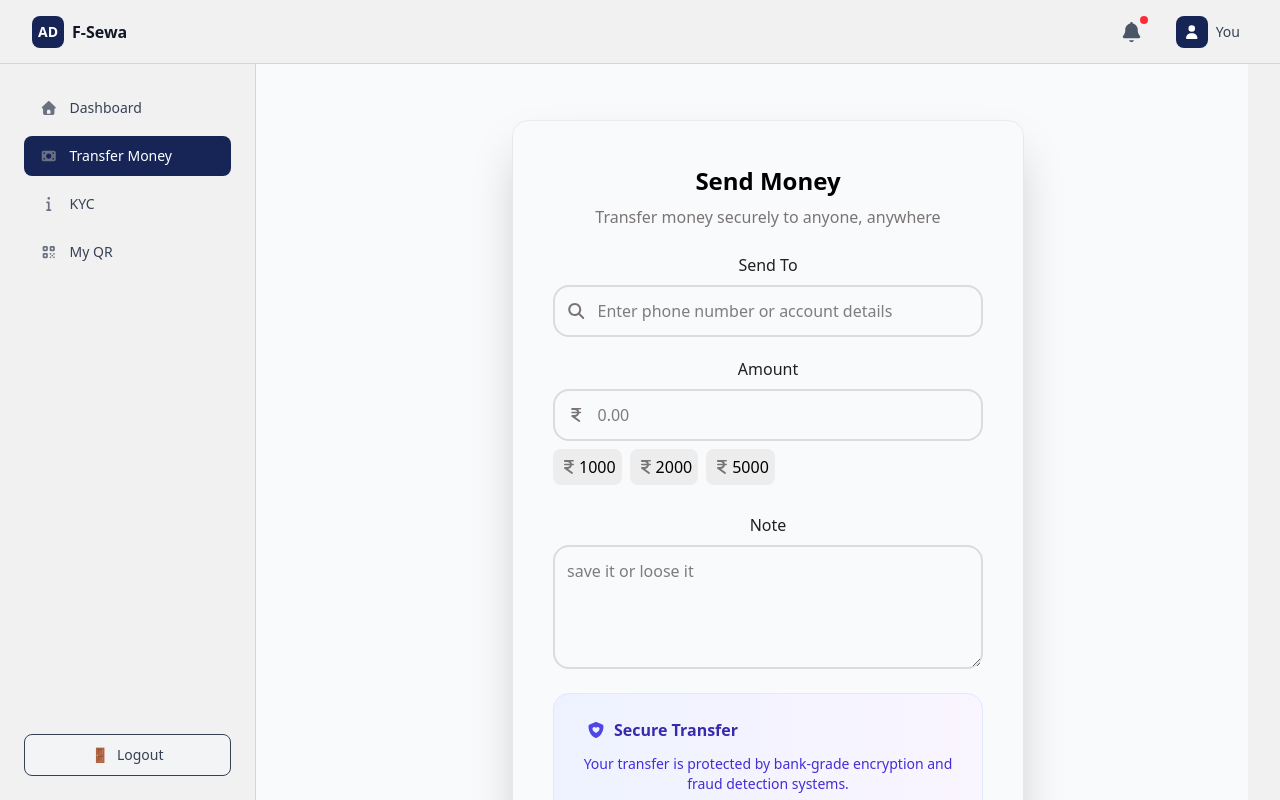
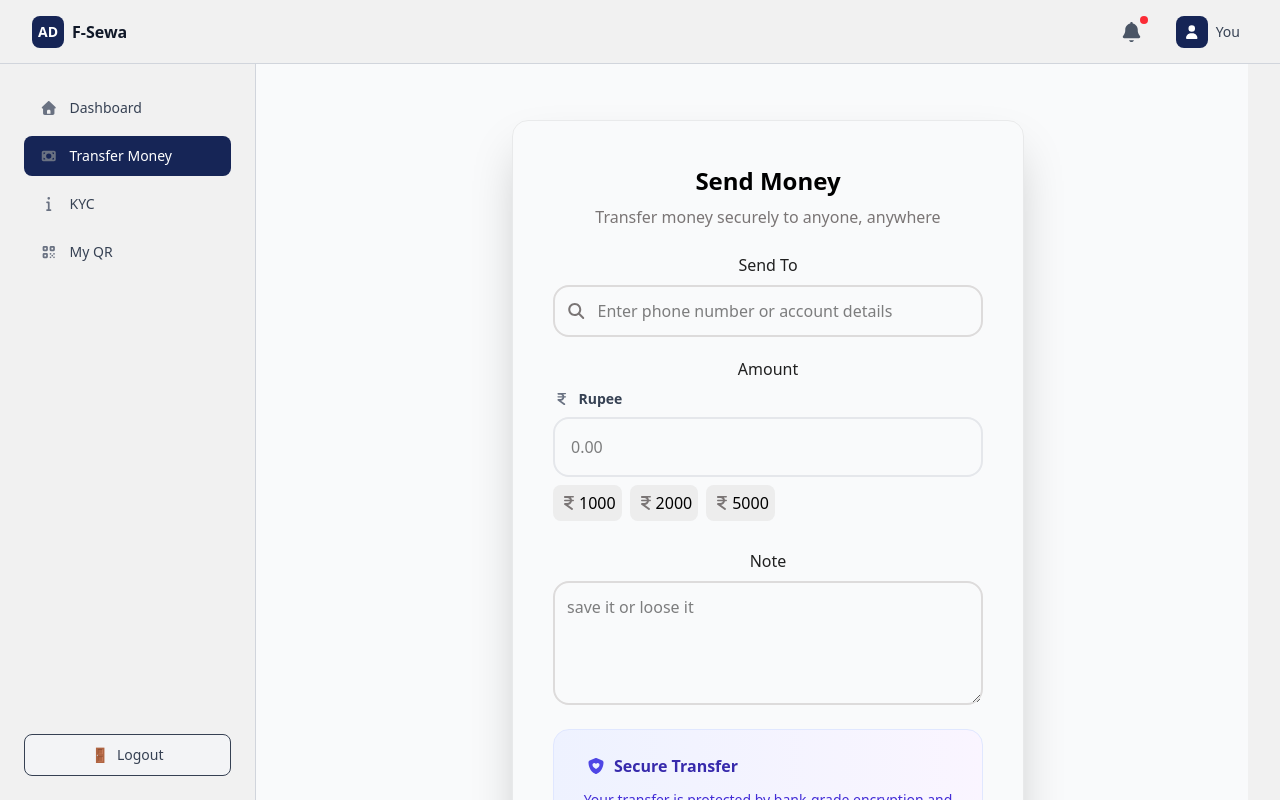
Before and after one commit to aaryae/DPS-Frontend, a React (Vite) app: page /transfer-money in a window 1280 px wide. Shown: the top 800 px of the page. Built offline with nearby package versions, Linux system fonts and the light colour scheme.

Commit message:
feat: custom input field in transfer money

```diff
--- a/src/ui/user/atoms/Input.tsx
+++ b/src/ui/user/atoms/Input.tsx
@@ -6,7 +6,7 @@ export type InputProps = {
   label: string
   icon?: IconDefinition
   required?: boolean
-  value: string
+  value: string | number
   placeholder?: string
   onChange: (e: React.ChangeEvent<HTMLInputElement>) => void
   type?: React.HTMLInputTypeAttribute
--- a/src/ui/user/pages/TransferMoney.tsx
+++ b/src/ui/user/pages/TransferMoney.tsx
@@ -1,6 +1,7 @@
 import { faIndianRupee, faMagnifyingGlass, faShieldHeart } from '@fortawesome/free-solid-svg-icons'
 import { FontAwesomeIcon } from '@fortawesome/react-fontawesome'
 import { useState } from 'react'
+import Input from '../atoms/Input'
 
 const TransferMoney = () => {
   const [amount, setAmount] = useState<number>(0.0)
@@ -26,19 +27,15 @@ const TransferMoney = () => {
         <label htmlFor='Amount' className='pt-5 pb-2 text-md text-[#202020]'>
           Amount
         </label>
-        <div className='border-2 border-[#dddbdb] flex gap-3 p-3 rounded-2xl'>
-          <FontAwesomeIcon icon={faIndianRupee} className='my-auto' color='#7a7575' />
-          <input
+
+          <Input
+            label={'Rupee'}
+            value={amount === 0 ? '' : amount}
+            placeholder='0.00'
+            onChange={(e) => setAmount(Number(e.target.value || 0))}
             type='number'
-            id='Amount'
-            placeholder='0.00'
-            value={amount === 0 ? '' : amount}
-            onChange={(e) => setAmount(Number(e.target.value || 0))}
-            className='outline-none border-0 w-full'
-            step='0.01'
-            inputMode='decimal'
-          />{' '}
-        </div>
+            icon={faIndianRupee}
+          />
         <div className='flex gap-2 py-2'>
           <span onClick={() => setAmount(1000)} className='bg-[#ecececee] p-1.5 rounded-lg cursor-pointer'>
             {' '}
```
